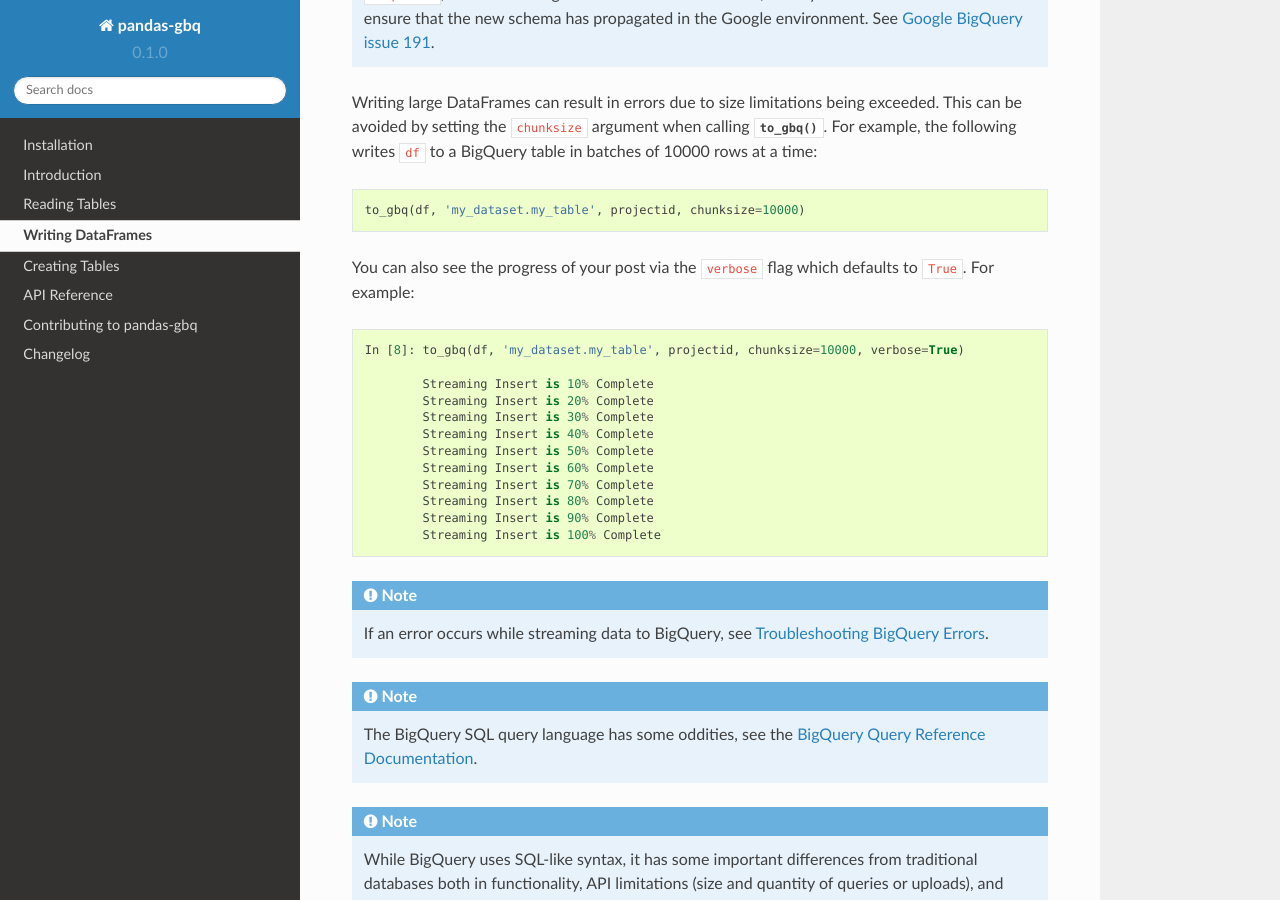
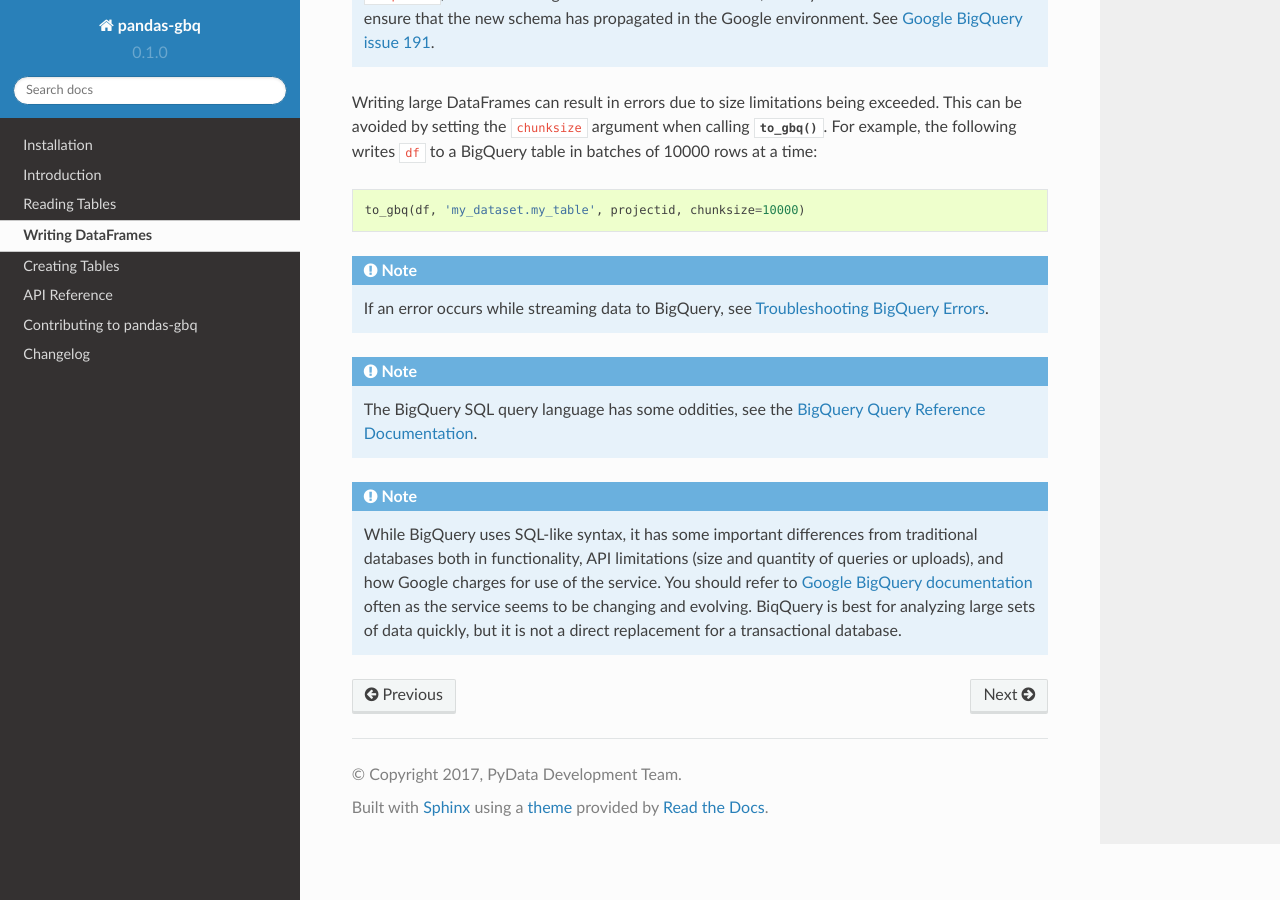
Before and after one commit to googleapis/python-bigquery-pandas, a Sphinx documentation site: the page built from docs/source/writing.rst, in a window 1280 px wide and 900 px high, scrolled down 872 px. Built offline with Sphinx 7.4.7 and the Read the Docs theme 2.0.0, drawn with Linux system fonts in a browser that asks for light colours.

Commit message:
Changes from feedback

````diff
--- a/docs/source/changelog.rst
+++ b/docs/source/changelog.rst
@@ -7,7 +7,9 @@ Changelog
 - Drop support for Python 3.4 (:issue:`40`)
 - The dataframe passed to ```.to_gbq(...., if_exists='append')``` needs to contain only a subset of the fields in the BigQuery schema. (:issue:`24`)
 - Use the `google-auth <https://google-auth.readthedocs.io/en/latest/>`__ library for authentication because oauth2client is deprecated. (:issue:`39`)
-- ``read_gbq`` now has a ``auth_local_webserver`` boolean argument for controlling whether to use web server or console flow when getting user credentials. Replaces `--noauth_local_webserver` command line argument (:issue:`35`)
+- ``read_gbq`` now has a ``auth_local_webserver`` boolean argument for controlling whether to use web server or console flow when getting user credentials.
+  Replaces `--noauth_local_webserver` command line argument (:issue:`35`)
+-
 
 0.1.6 / 2017-05-03
 ------------------
--- a/docs/source/reading.rst
+++ b/docs/source/reading.rst
@@ -47,10 +47,6 @@ For more information about query configuration parameters see
 
 .. note::
 
-   You can toggle the verbose output via the ``verbose`` flag which defaults to ``True``.
-
-.. note::
-
     The ``dialect`` argument can be used to indicate whether to use BigQuery's ``'legacy'`` SQL
     or BigQuery's ``'standard'`` SQL (beta). The default value is ``'legacy'``. For more information
     on BigQuery's standard SQL, see `BigQuery SQL Reference
--- a/docs/source/writing.rst
+++ b/docs/source/writing.rst
@@ -54,24 +54,6 @@ For example, the following writes ``df`` to a BigQuery table in batches of 10000
 
    to_gbq(df, 'my_dataset.my_table', projectid, chunksize=10000)
 
-You can also see the progress of your post via the ``verbose`` flag which defaults to ``True``.
-For example:
-
-.. code-block:: python
-
-   In [8]: to_gbq(df, 'my_dataset.my_table', projectid, chunksize=10000, verbose=True)
-
-           Streaming Insert is 10% Complete
-           Streaming Insert is 20% Complete
-           Streaming Insert is 30% Complete
-           Streaming Insert is 40% Complete
-           Streaming Insert is 50% Complete
-           Streaming Insert is 60% Complete
-           Streaming Insert is 70% Complete
-           Streaming Insert is 80% Complete
-           Streaming Insert is 90% Complete
-           Streaming Insert is 100% Complete
-
 .. note::
 
    If an error occurs while streaming data to BigQuery, see
````
Also changed, not shown: 1 other file.
